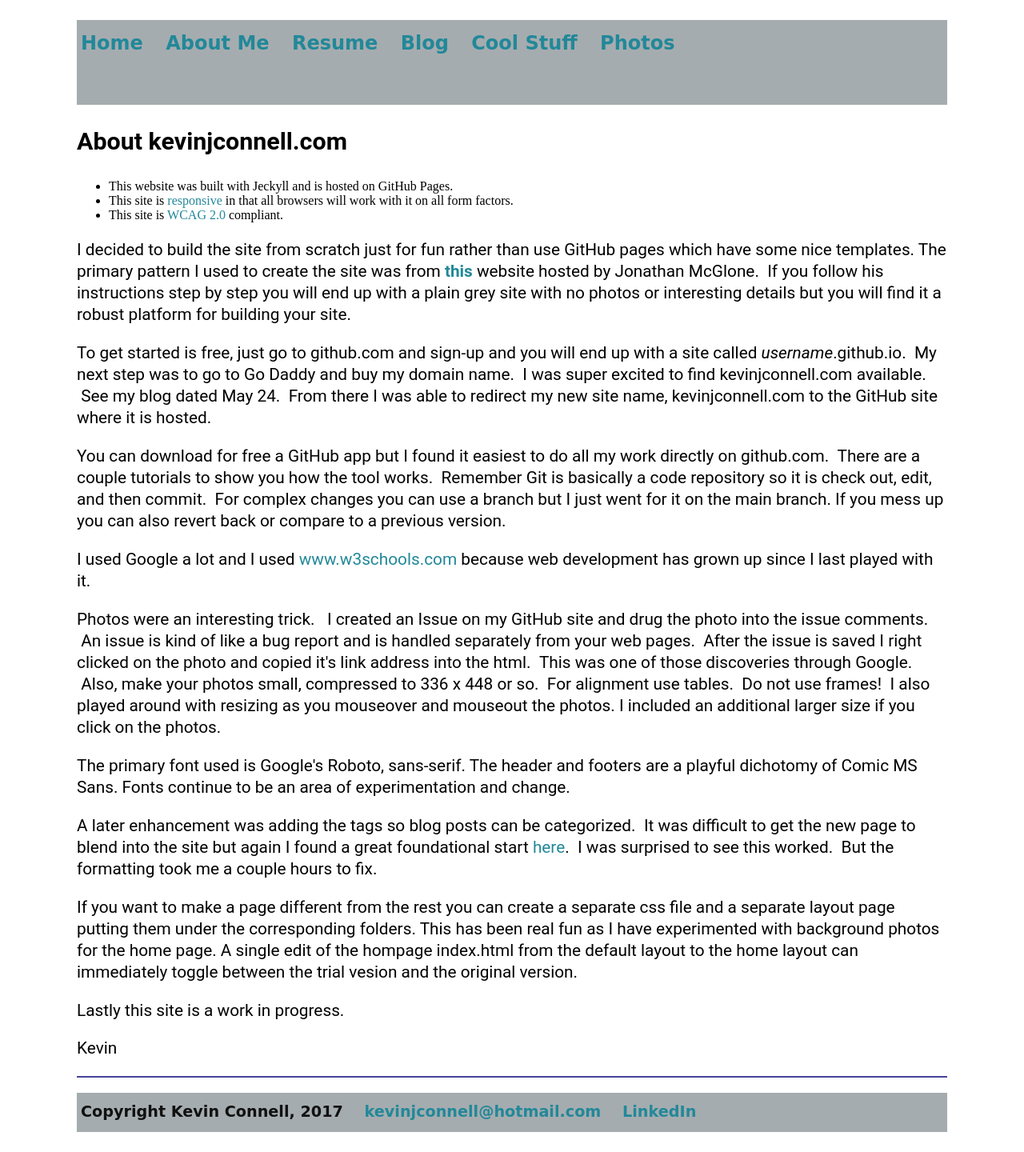
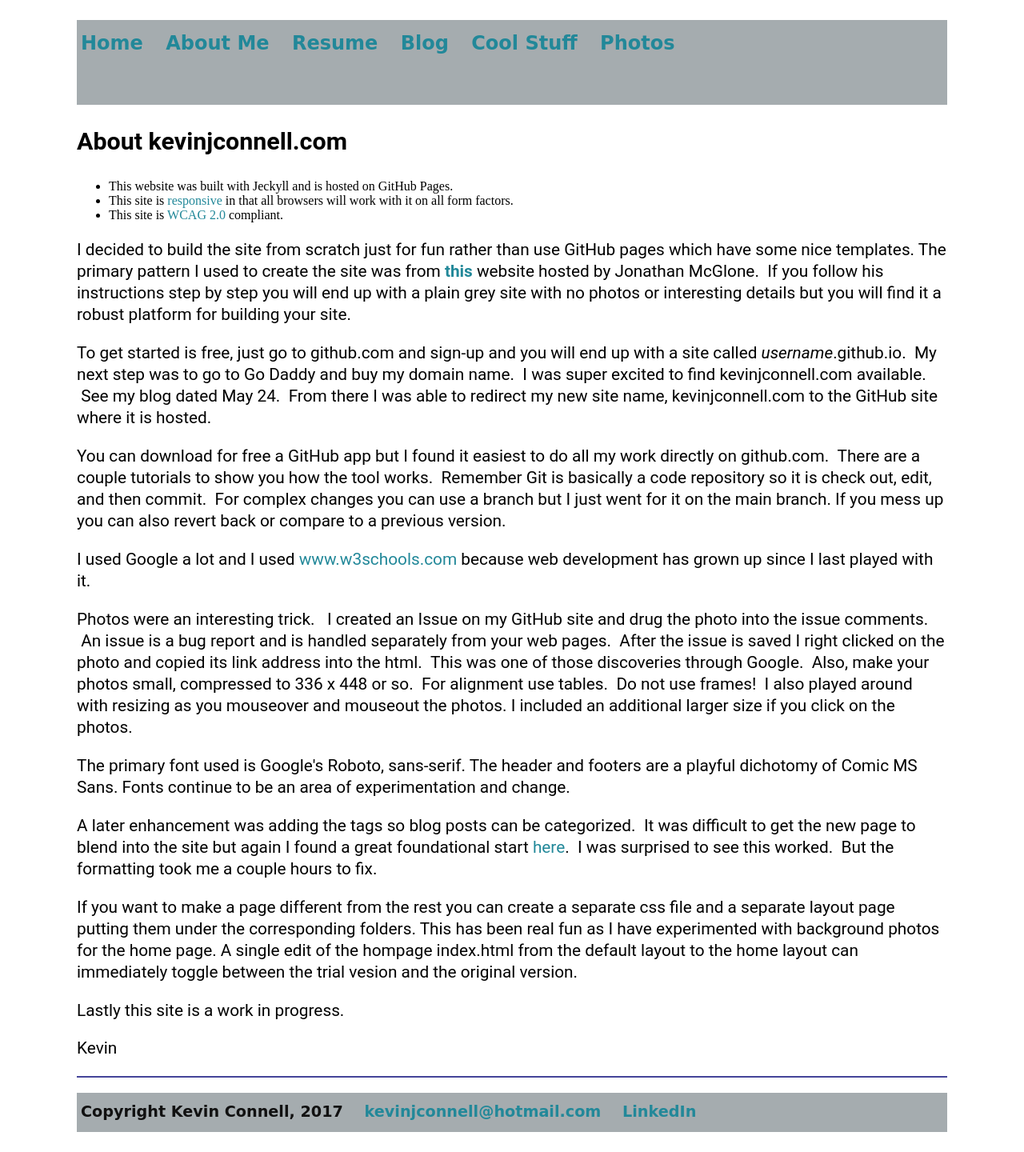
Before and after one commit to mo4dawg/mo4dawg.github.io, a Jekyll site: the page built from theSite/index.html, in a window 1280 px wide. Shown: the whole page at 80% size. Built offline with Jekyll 4.4.1, drawn with Linux system fonts in a browser that asks for light colours.

Commit message:
Update index.html

```diff
--- a/theSite/index.html
+++ b/theSite/index.html
@@ -36,7 +36,7 @@
   <p>To get started is free, just go to github.com and sign-up and you will end up with a site called <i>username</i>.github.io.&nbsp;  My next step was to go to Go Daddy and buy my domain name.  &nbsp;I was super excited to find kevinjconnell.com available. &nbsp;See my blog dated May 24.  &nbsp;From there I was able to redirect my new site name, kevinjconnell.com to the GitHub site where it is hosted.</p>
   <p>You can download for free a GitHub app but I found it easiest to do all my work directly on github.com. &nbsp;There are a couple tutorials to show you how the tool works.  &nbsp;Remember Git is basically a code repository so it is check out, edit, and then commit.  &nbsp;For complex changes you can use a branch but I just went for it on the main branch.  If you mess up you can also revert back or compare to a previous version.</p>
   <p>I used Google a lot and I used <a href="http://www.w3schools.com/">www.w3schools.com </a> because web development has grown up since I last played with it.</p>
-  <p>Photos were an interesting trick. &nbsp; I created an Issue on my GitHub site and drug the photo into the issue comments. &nbsp;An issue is kind of like a bug report and is handled separately from your web pages.  &nbsp;After the issue is saved I right clicked on the photo and copied it's link address into the html.  &nbsp;This was one of those discoveries through Google.  &nbsp;Also, make your photos small, compressed to 336 x 448 or so.  &nbsp;For alignment use tables.  &nbsp;Do not use frames! &nbsp;I also played around with resizing as you mouseover and mouseout the photos.  I included an additional larger size if you click on the photos.</p>
+  <p>Photos were an interesting trick. &nbsp; I created an Issue on my GitHub site and drug the photo into the issue comments. &nbsp;An issue is a bug report and is handled separately from your web pages.  &nbsp;After the issue is saved I right clicked on the photo and copied its link address into the html.  &nbsp;This was one of those discoveries through Google.  &nbsp;Also, make your photos small, compressed to 336 x 448 or so.  &nbsp;For alignment use tables.  &nbsp;Do not use frames! &nbsp;I also played around with resizing as you mouseover and mouseout the photos.  I included an additional larger size if you click on the photos.</p>
   <p>The primary font used is Google's Roboto, sans-serif.  The header and footers are a playful dichotomy of Comic MS Sans.  Fonts continue to be an area of experimentation and change.</p>
   <p>A later enhancement was adding the tags so blog posts can be categorized.  &nbsp;It was difficult to get the new page to blend into the site but again I found a great foundational start <a href="https://blog.meinside.pe.kr/Adding-tag-cloud-and-archives-page-to-Jekyll/">here</a>.  &nbsp;I was surprised to see this worked.  &nbsp;But the formatting took me a couple hours to fix.</p>
   <p>If you want to make a page different from the rest you can create a separate css file and a separate layout page putting them under the corresponding folders.  This has been real fun as I have experimented with background photos for the home page.  A single edit of the hompage index.html from the default layout to the home layout can immediately toggle between the trial vesion and the original version.</p>
```
